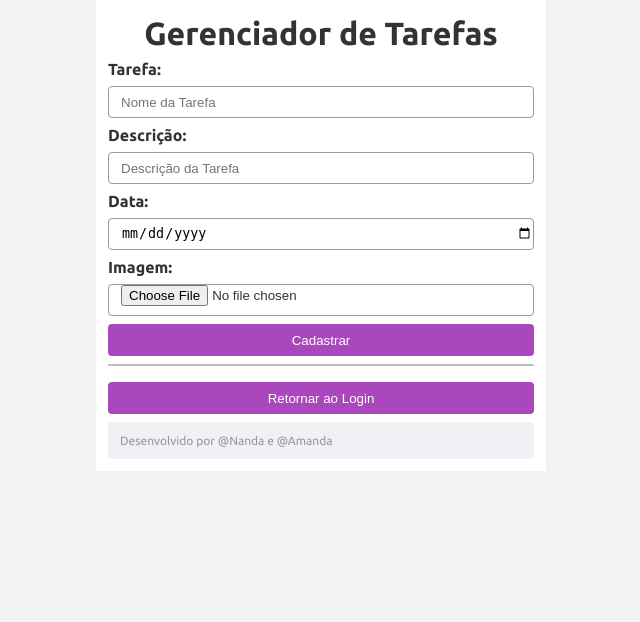
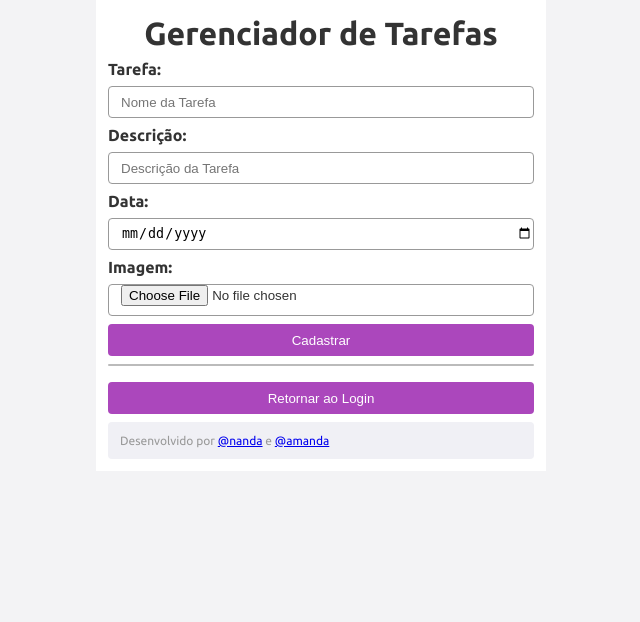
Before and after one commit to nandinhaaa/To-do-List, a PHP site: page / in a window 1280 px wide. Shown: the part 65-687 px from the top of the page, without its empty margins (319-959 px from the left). Run offline with PHP 8.4, Linux system fonts and the light colour scheme; a user stored in the database is signed in; data comes from the database, SQL or seed files in the repository.

Commit message:
Update index.php

```diff
--- a/gerenciador-tarefas/index.php
+++ b/gerenciador-tarefas/index.php
@@ -20,6 +20,7 @@
 
 <!DOCTYPE html>
 <html lang="pt-BR">
+
 <head>
     <meta charset="UTF-8">
     <meta name="viewport" content="width=device-width, initial-scale=1.0">
@@ -29,22 +30,23 @@
     <link href="https://fonts.googleapis.com/css2?family=Ubuntu:ital,wght@0,300;0,400;0,500;0,700;1,300;1,400;1,500;1,700&display=swap" rel="stylesheet">
     <title>Gerenciador de Tarefas</title>
 </head>
+
 <body>
 
     <div class="container">
         <?php
-        if(isset($_SESSION['success'])) {
+        if (isset($_SESSION['success'])) {
         ?>
-        <div class="alert-sucess"><?php echo $_SESSION['success'];?></div>
+            <div class="alert-sucess"><?php echo $_SESSION['success']; ?></div>
         <?php
             unset($_SESSION['success']);
         }
         ?>
 
         <?php
-        if(isset($_SESSION['error'])) {
+        if (isset($_SESSION['error'])) {
         ?>
-        <div class="alert-error"><?php echo $_SESSION['error'];?></div>
+            <div class="alert-error"><?php echo $_SESSION['error']; ?></div>
         <?php
             unset($_SESSION['error']);
         }
@@ -63,7 +65,7 @@
                 <label for="task_date">Data:</label>
                 <input type="date" name="task_date">
                 <label for="task_image">Imagem:</label>
-            <input type="file" name="task_image">
+                <input type="file" name="task_image" class="file-input">
                 <button type="submit">Cadastrar</button>
             </form>
             <?php
@@ -80,8 +82,11 @@
             foreach ($stmt->fetchAll() as $task) {
                 echo "<li>
                         <a href='details.php?key=" . $task['id'] . "'>" . $task['task_name'] . "</a>
+                        <div>
                             <a href='edit.php?key=" . $task['id'] . "' class='btn-edit'>Editar</a>
                             <button type='button' class='bnt-clear' onclick='deletar(" . $task['id'] . ")'>Remover</button>
+                        </div>
+
                     </li>";
             }
             echo "</ul>";
@@ -102,9 +107,10 @@
         </div>
 
         <div class="footer">
-        <p>Desenvolvido por @Nanda e @Amanda</p>
+            <p>Desenvolvido por <a href="https://github.com/nandinhaaa">@nanda</a> e <a href="https://github.com/amxanda">@amanda</a></p>
         </div>
     </div>
 
 </body>
+
 </html>
```
Lines whose indentation alone changed are shown as unchanged.
